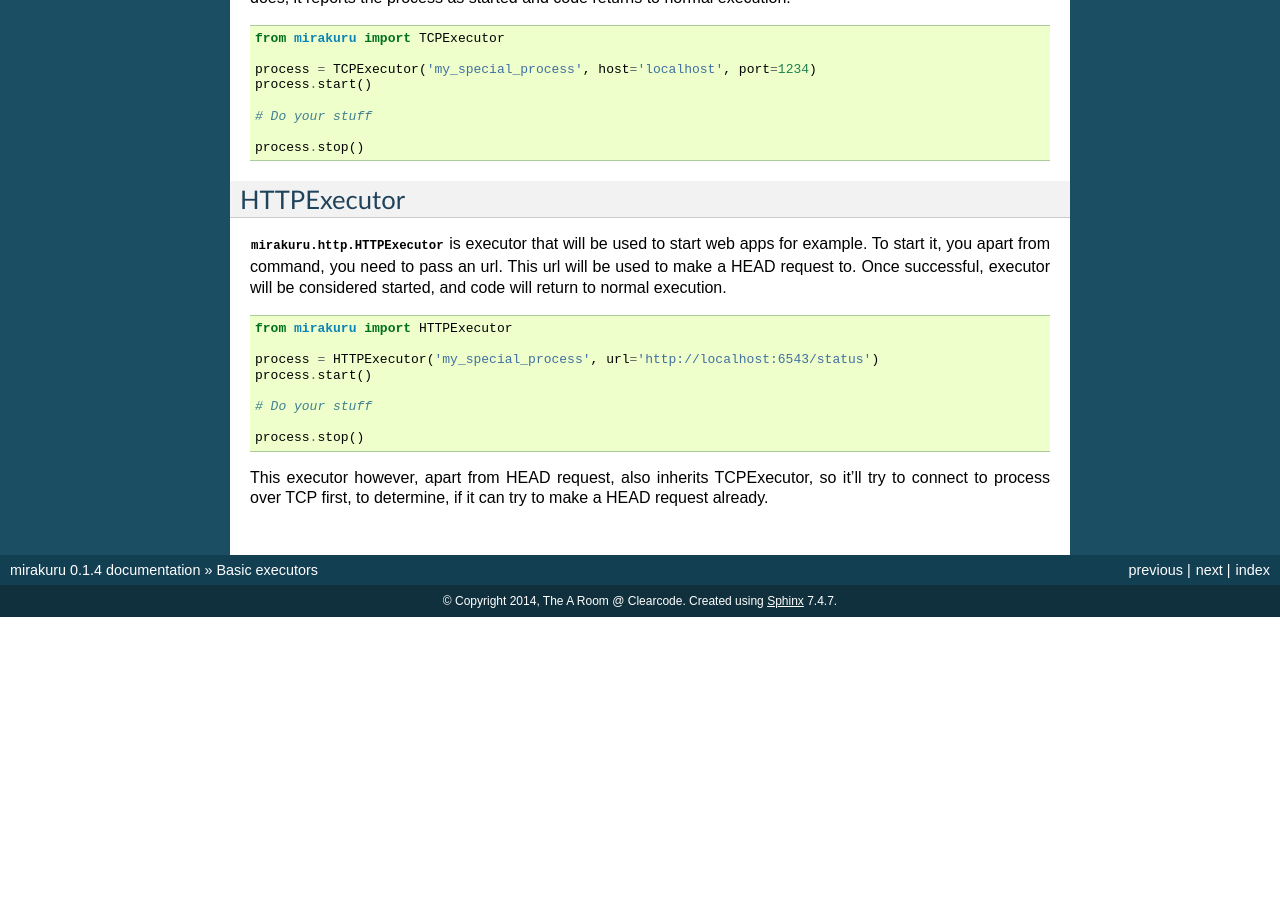
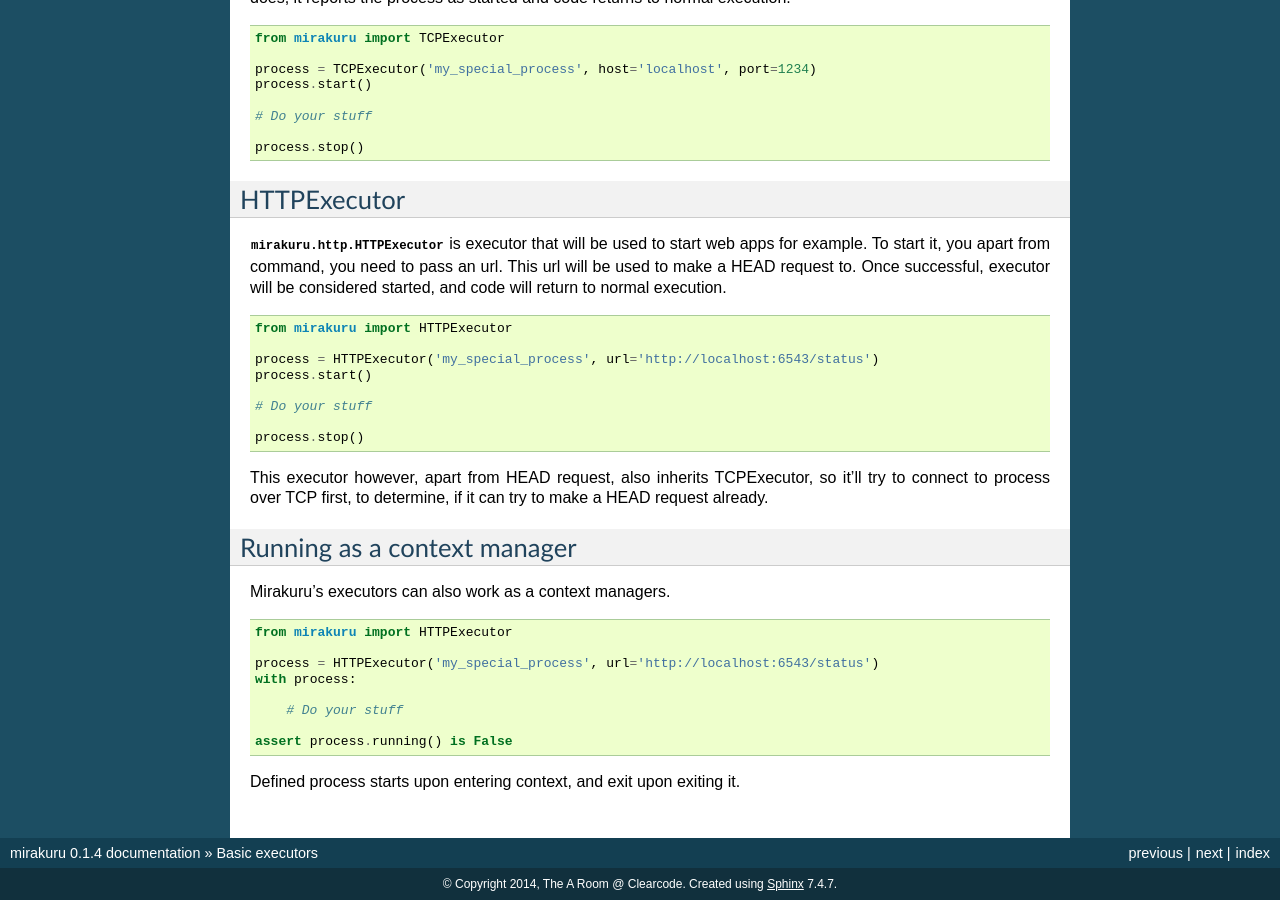
Before and after one commit to ClearcodeHQ/mirakuru, a Sphinx documentation site: the page built from docs/source/basic.rst, in a window 1280 px wide and 900 px high, scrolled down 939 px. Built offline with Sphinx 7.4.7, drawn with Linux system fonts in a browser that asks for light colours; pages that are not in the unit, such as notebooks, are missing from menus; before the commit the page ends 1556 px from its top, so only the background shows below that; some of the changed text lies outside the part shown.

Commit message:
added documentation section about context managers

```diff
--- a/docs/source/basic.rst
+++ b/docs/source/basic.rst
@@ -92,3 +92,21 @@ executor will be considered started, and code will return to normal execution.
 This executor however, apart from HEAD request, also inherits TCPExecutor,
 so it'll try to connect to process over TCP first, to determine,
 if it can try to make a HEAD request already.
+
+Running as a context manager
+----------------------------
+
+Mirakuru's executors can also work as a context managers.
+
+.. code-block:: python
+
+    from mirakuru import HTTPExecutor
+
+    process = HTTPExecutor('my_special_process', url='http://localhost:6543/status')
+    with process:
+
+        # Do your stuff
+
+    assert process.running() is False
+
+Defined process starts upon entering context, and exit upon exiting it.
```
